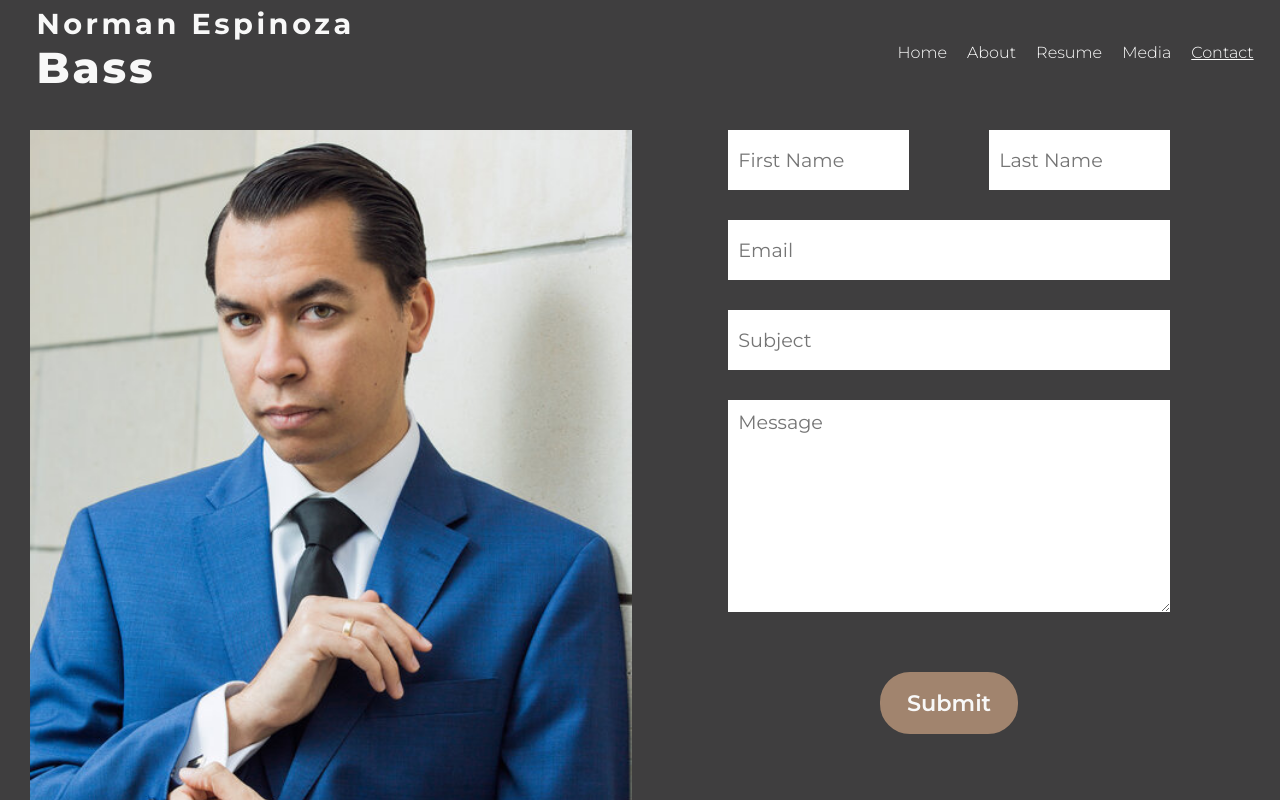
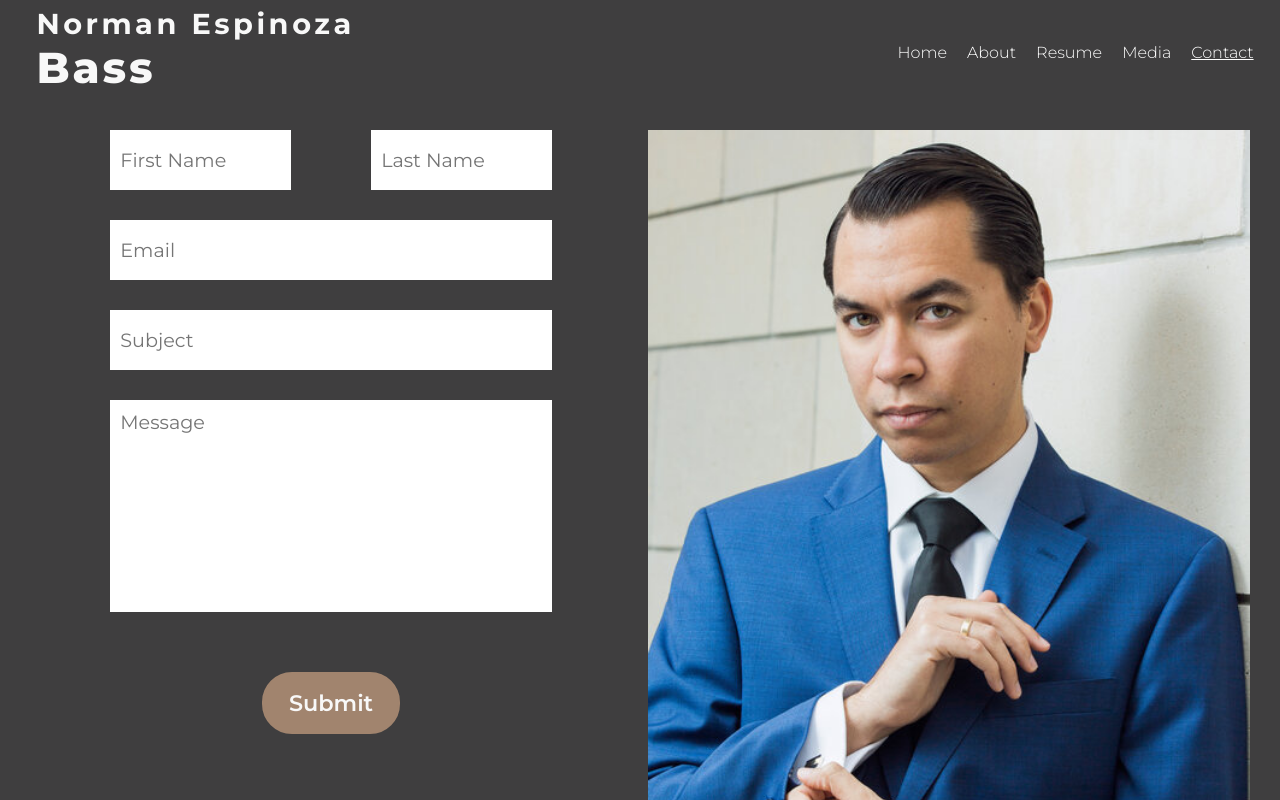
Before and after one commit to Matt-LaRochelle/norman-sings, a React (Create React App) app: page /contact in a window 1280 px wide. Shown: the top 800 px of the page. Built offline with nearby package versions, Linux system fonts and the light colour scheme; the HTML template or start-up script is replaced by a standard one.

Commit message:
contact text area no resizing + flip flop grid items

```diff
--- a/src/components/contact/Contact.jsx
+++ b/src/components/contact/Contact.jsx
@@ -21,9 +21,6 @@ function Contact() {
     return (
         <div>
             <div className={styles.grid}>
-                <div className={styles.gridItem1}>
-                    <img className={styles.img} src={N6} />
-                </div>
                 <div className={styles.gridItem2}>
                     <form className={styles.container} onSubmit={sendEmail}>
                         <div className={styles.name}>
@@ -38,6 +35,9 @@ function Contact() {
                         </div>
                     </form>
                 </div>
+                <div className={styles.gridItem1}>
+                    <img className={styles.img} src={N6} />
+                </div>
             </div>
         </div>
     );
--- a/src/components/contact/Contact.module.css
+++ b/src/components/contact/Contact.module.css
@@ -71,6 +71,7 @@
     /* border-radius: 10px; */
     padding: 10px;
     border: none;
+    resize: none;
     /* border: 2px solid aqua; */
 }
 
```
